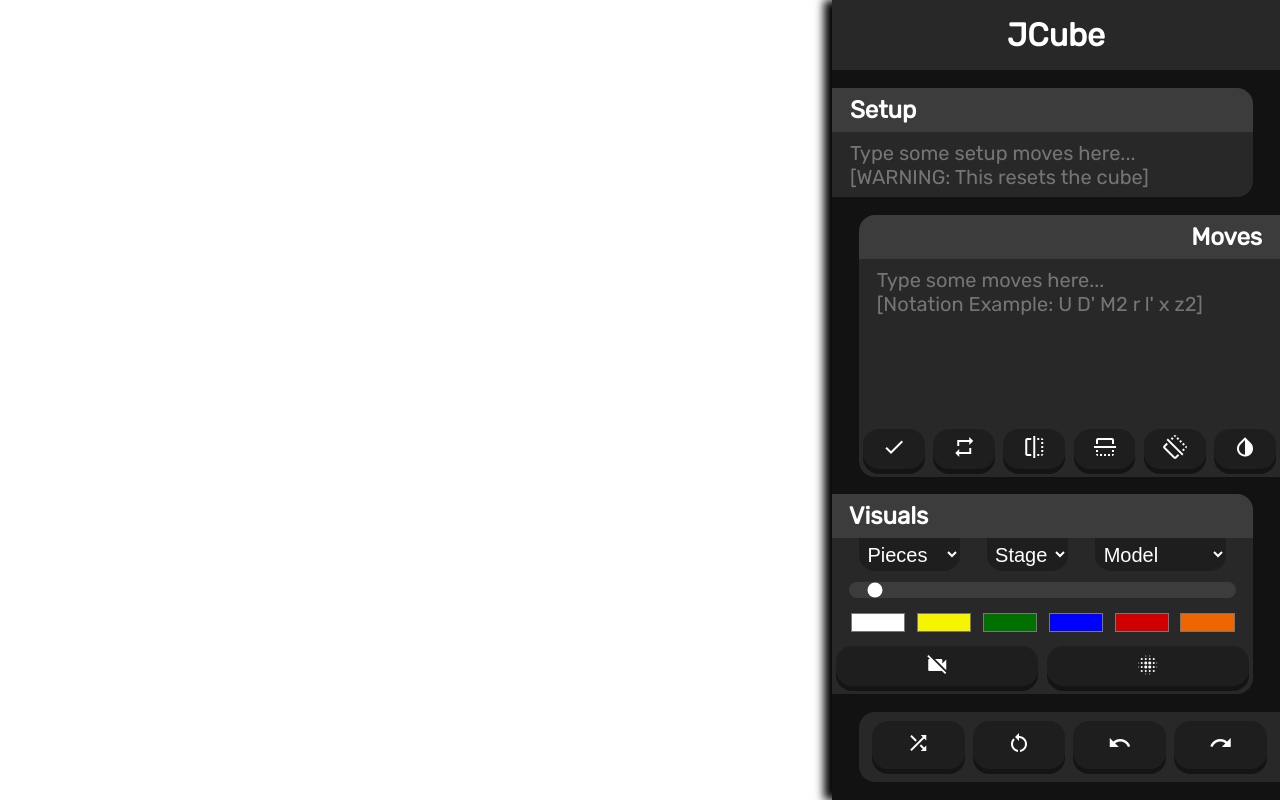
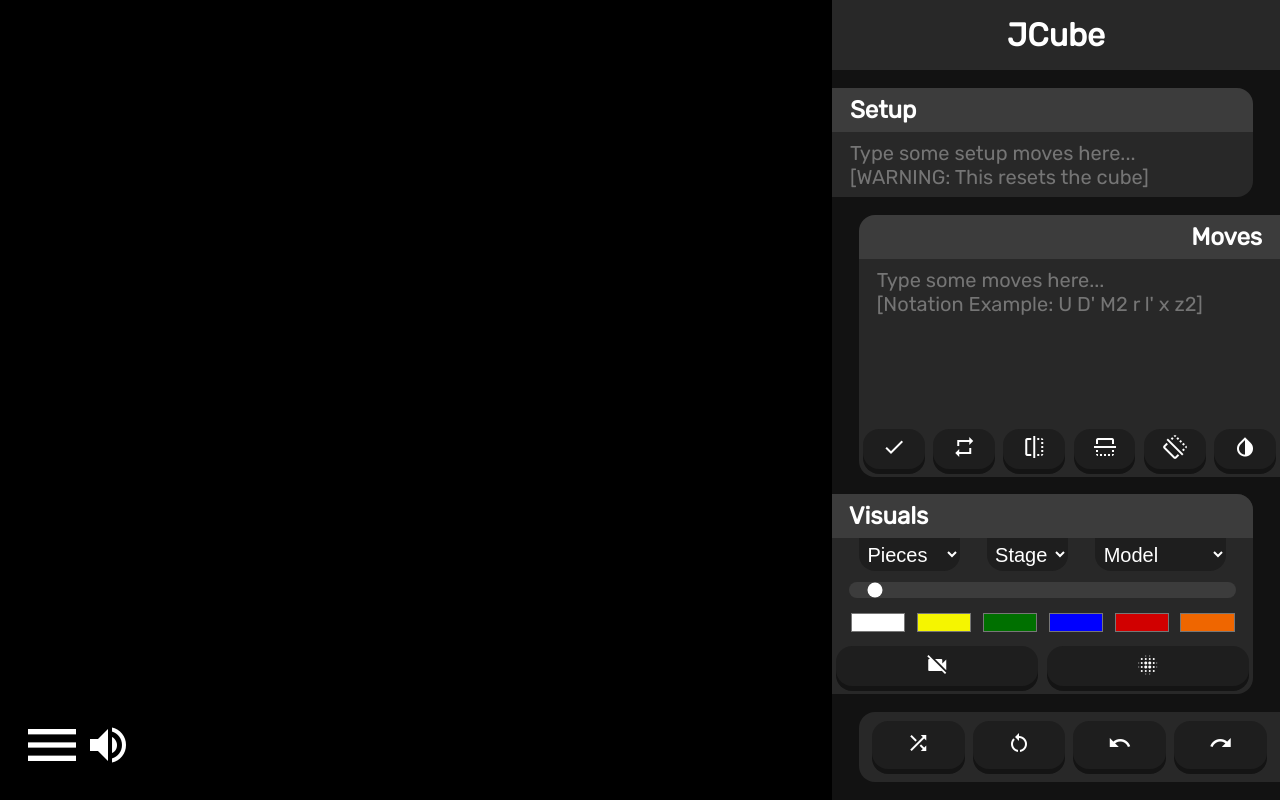
Before and after one commit to j-hammond1/CubeWebsite, a plain HTML site: page index.html in a window 1280 px wide. Drawn offline with nearby package versions, Linux system fonts and the light colour scheme; a script that the page names is missing.

Commit message:
modified:   README.md

```diff
--- a/style.css
+++ b/style.css
@@ -4,6 +4,7 @@ body {
     padding: 0;
     height: 100%;
     width: 100%;
+    background-color: black;
 }
 
 :focus {
```
Also changed, not shown: solver/cube-solver.js (+11 -0 lines), visual-settings.js (line endings or trailing spaces), 1 other file.
